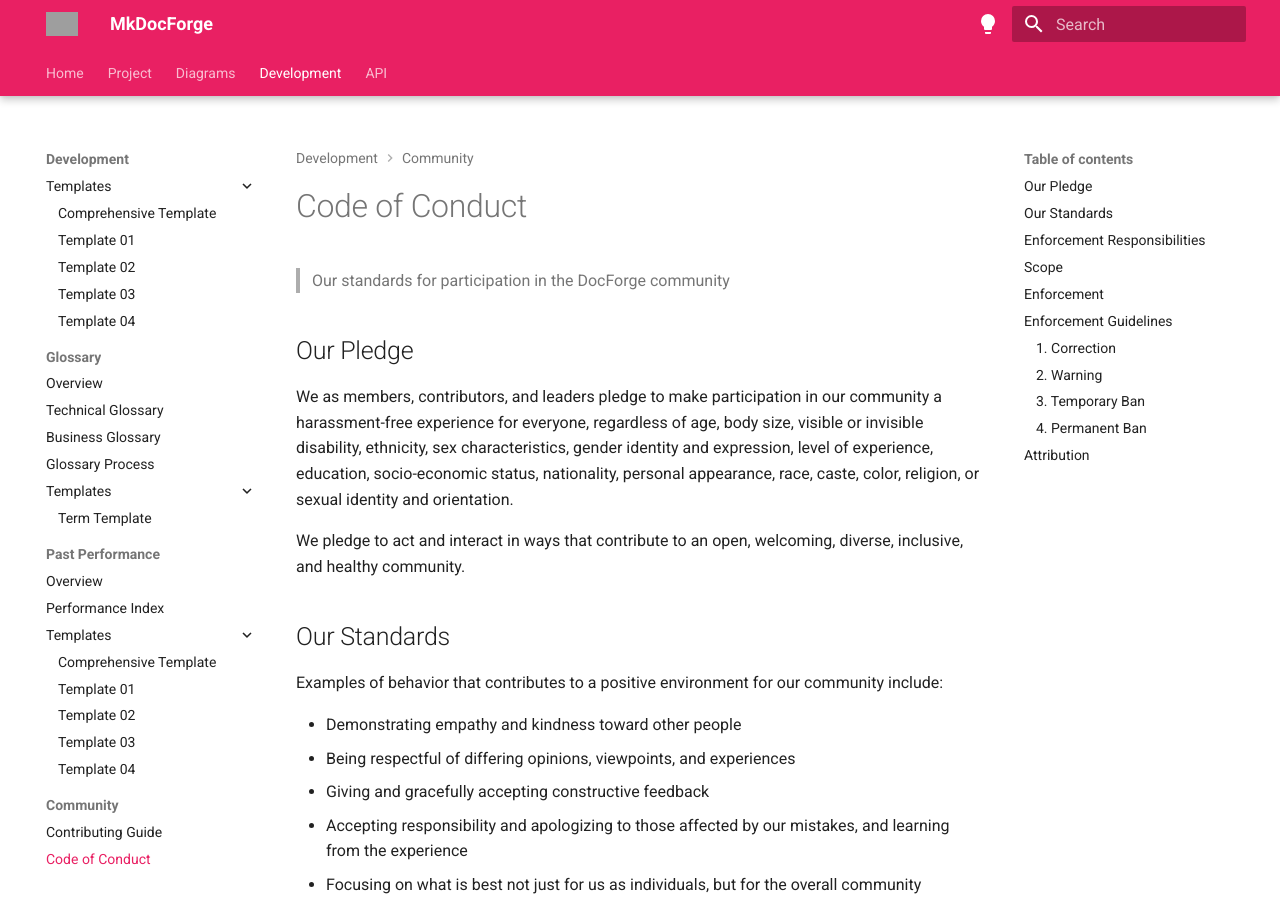
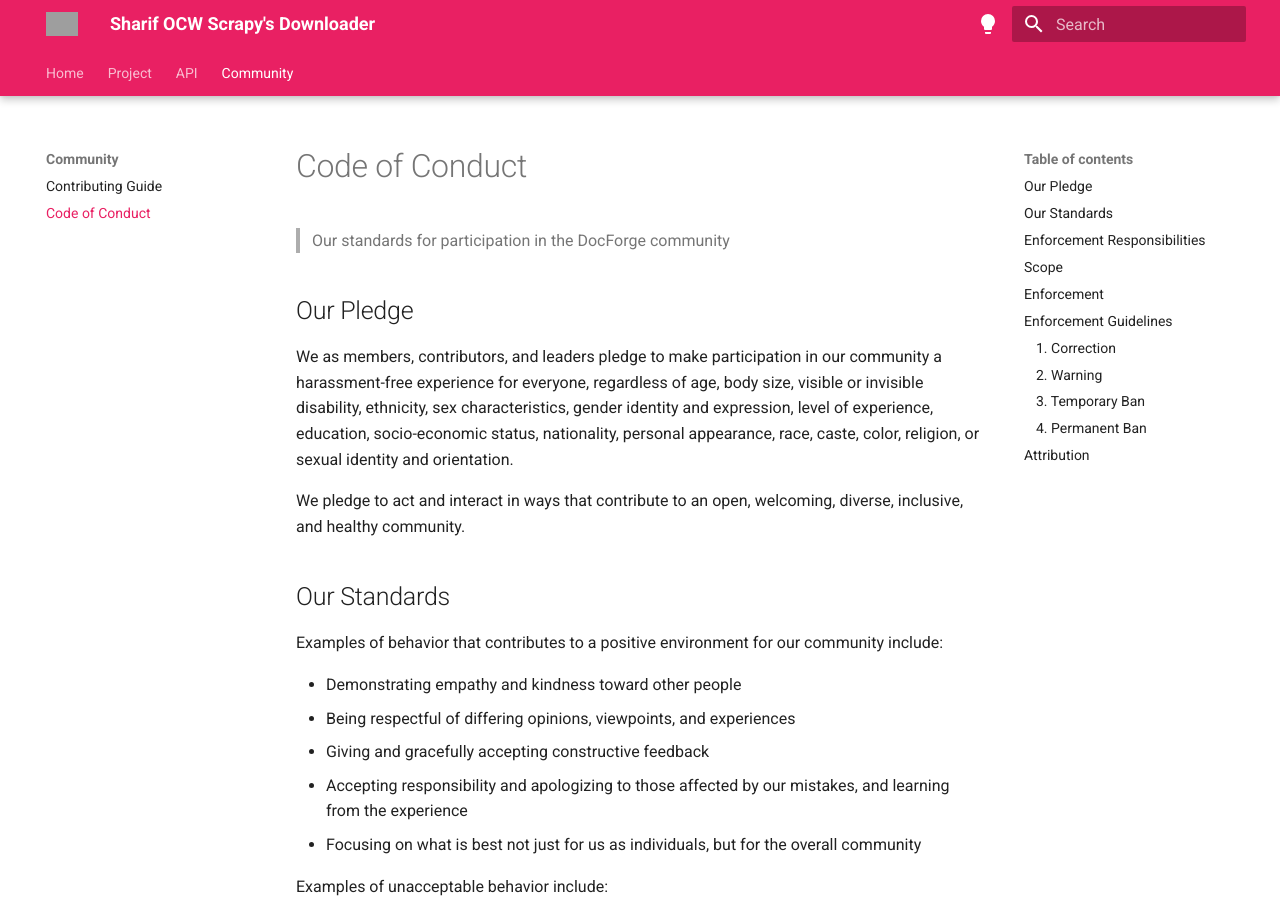
Before and after one commit to Mdevpro78/sharif-ocw-scrapy-downloader, an MkDocs documentation site: the page built from docs/CODE_OF_CONDUCT.md, in a window 1280 px wide and 900 px high. Built offline with MkDocs 1.6.1 and Material for MkDocs 9.7.7, drawn with Linux system fonts in a browser that asks for light colours; part of the change alters nothing that is shown; grey boxes are pictures that could not be loaded.

Commit message:
docs(mkdocs): update mkdocs config for Sharif OCW Scrapy project
Update site name, description, and project identifier to reflect the new Sharif OCW Scrapy Downloader project. Simplify navigation structure by removing unnecessary sections and updating API documentation paths.

```diff
--- a/mkdocs.yml
+++ b/mkdocs.yml
@@ -1,8 +1,8 @@
 ---
 # Main site configuration
 # -----------------------
-site_name: MkDocForge  # Project name displayed in browser and top nav
-site_description: MkDocs Documentation Platform with Advanced Features
+site_name: Sharif OCW Scrapy's Downloader  # Project name displayed in browser and top nav
+site_description: One-week MVP sprint board for OCW Sharif Scrapy's Downloader
 docs_dir: docs                   # Source directory containing markdown files
 site_dir: site                   # Output directory for the built site
 extra_css:
@@ -117,7 +117,7 @@ plugins:
   # Doxygen integration for code documentation
   - mkdoxy:
       projects:
-        mkdocforge:                  # Project identifier (alphanumeric only)
+        sharif_ocw_scrapy_downloader:                  # Project identifier (alphanumeric only)
           # src-dirs: ./src/      # Source code location
           src-dirs: ./docs/      # Source code location
           full-doc: true        # Generate complete API documentation
@@ -210,85 +210,33 @@ nav:
       - Overview: index.md            # Homepage
   - Project:
       - Roadmap: project-roadmap.md
-  - Diagrams:
-      - Overview: diagrams/index.md
-      - URL Shortner:
-          - Overview: diagrams/url_shortner/url_shortner_index.md
-          - PlantUML: diagrams/url_shortner/url_shortner_spec.md
-  - Development:
-      - Overview: developement-hub.md
-      - Git:
-          - Git Workflow Guide: git/git-workflow-guide.md
-          - Git Flow Guide: git/gitflow-guide.md
-      - Python:
-          - Rye: python/rye_commands.md
-          - MyPy Configuration Guide: python/mypy-configuration-guide.md
-          - Documentation Standards: python/documentation-standards.md
-          - Tox Guide: python/tox-testing-guide.md
-          - Pre-commit Configuration: python/pre-commit-config.md
-      - Documentation:
-          - Material Icons Guide: material-icons-guide.md
-          - Material Icons Standardization Plan: material-icons-standardization-plan.md
-      - Docker:
-          - Docker Guide: docker/docker-guide.md
-      - Vagrant:
-          - Vagrant Guide: vagrant/vagrant-guide.md
-          - Docker with Ubuntu 24.04: vagrant/vagrant-docker-ubuntu2404.md
-      - ADR:
-          - Architecture Hub: architecture/architecture-hub.md
-          - Architecture Decisions: architecture/adr-index.md
-          - ADR Template: architecture/adr-template.md
-          - Decisions:
-              - Example Decision: architecture/decisions/adr-0001-example.md
-          - Templates:
-              - Comprehensive Template: architecture/templates/adr-comprehensive-template.md
-              - Template 01: architecture/templates/adr-temp-01.md
-              - Template 02: architecture/templates/adr-temp-02.md
-              - Template 03: architecture/templates/adr-temp-03.md
-              - Template 04: architecture/templates/adr-temp-04.md
-      - Glossary:
-          - Overview: glossary/glossary-hub.md
-          - Technical Glossary: glossary/technical-glossary.md
-          - Business Glossary: glossary/business-glossary.md
-          - Glossary Process: glossary/glossary-process.md
-          - Templates:
-              - Term Template: glossary/templates/glossary-term-template.md
-      - Past Performance:
-          - Overview: past-performance/past-performance-hub.md
-          - Performance Index: past-performance/past-performance-index.md
-          - Templates:
-              - Comprehensive Template: past-performance/templates/past-performance-comprehensive.md
-              - Template 01: past-performance/templates/past-performance-temp-01.md
-              - Template 02: past-performance/templates/past-performance-temp-02.md
-              - Template 03: past-performance/templates/past-performance-temp-03.md
-              - Template 04: past-performance/templates/past-performance-temp-04.md
-      - Community:
-          - Contributing Guide: CONTRIBUTING.md
-          - Code of Conduct: CODE_OF_CONDUCT.md
   - API:
-      - mkdocforge:
-          - Links: mkdocforge/links.md
-          - Annotated: mkdocforge/annotated.md
-          - Files: mkdocforge/files.md
-          - Namespaces: mkdocforge/namespaces.md
-          - Classes: mkdocforge/classes.md
-          - Hierarchy: mkdocforge/hierarchy.md
-          - Modules: mkdocforge/modules.md
-          - Pages: mkdocforge/pages.md
-          - Class Members: mkdocforge/class_members.md
-          - Member Functions: mkdocforge/class_member_functions.md
-          - Member Variables: mkdocforge/class_member_variables.md
-          - Member Typedefs: mkdocforge/class_member_typedefs.md
-          - Member Enums: mkdocforge/class_member_enums.md
-          - Namespace Members: mkdocforge/namespace_members.md
-          - Namespace Functions: mkdocforge/namespace_member_functions.md
-          - Namespace Variables: mkdocforge/namespace_member_variables.md
-          - Namespace Typedefs: mkdocforge/namespace_member_typedefs.md
-          - Namespace Enums: mkdocforge/namespace_member_enums.md
-          - Functions: mkdocforge/functions.md
-          - Macros: mkdocforge/macros.md
-          - Variables: mkdocforge/variables.md
+      - sharif_ocw_scrapy_downloader:
+          - Links: sharif_ocw_scrapy_downloader/links.md
+          - Annotated: sharif_ocw_scrapy_downloader/annotated.md
+          - Files: sharif_ocw_scrapy_downloader/files.md
+          - Namespaces: sharif_ocw_scrapy_downloader/namespaces.md
+          - Classes: sharif_ocw_scrapy_downloader/classes.md
+          - Hierarchy: sharif_ocw_scrapy_downloader/hierarchy.md
+          - Modules: sharif_ocw_scrapy_downloader/modules.md
+          - Pages: sharif_ocw_scrapy_downloader/pages.md
+          - Class Members: sharif_ocw_scrapy_downloader/class_members.md
+          - Member Functions: sharif_ocw_scrapy_downloader/class_member_functions.md
+          - Member Variables: sharif_ocw_scrapy_downloader/class_member_variables.md
+          - Member Typedefs: sharif_ocw_scrapy_downloader/class_member_typedefs.md
+          - Member Enums: sharif_ocw_scrapy_downloader/class_member_enums.md
+          - Namespace Members: sharif_ocw_scrapy_downloader/namespace_members.md
+          - Namespace Functions: sharif_ocw_scrapy_downloader/namespace_member_functions.md
+          - Namespace Variables: sharif_ocw_scrapy_downloader/namespace_member_variables.md
+          - Namespace Typedefs: sharif_ocw_scrapy_downloader/namespace_member_typedefs.md
+          - Namespace Enums: sharif_ocw_scrapy_downloader/namespace_member_enums.md
+          - Functions: sharif_ocw_scrapy_downloader/functions.md
+          - Macros: sharif_ocw_scrapy_downloader/macros.md
+          - Variables: sharif_ocw_scrapy_downloader/variables.md
 
+  - Community:
+      - Contributing Guide: CONTRIBUTING.md
+      - Code of Conduct: CODE_OF_CONDUCT.md
 # URL and rendering configuration
 # ------------------------------
 use_directory_urls: true        # Create clean URLs without .html extension
```
